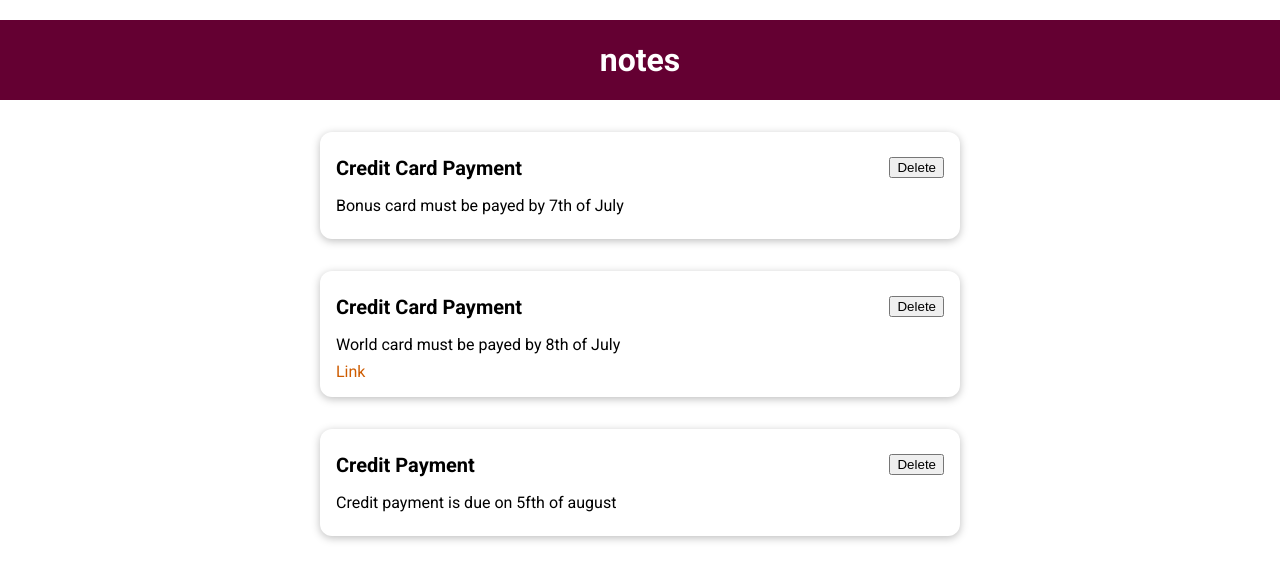
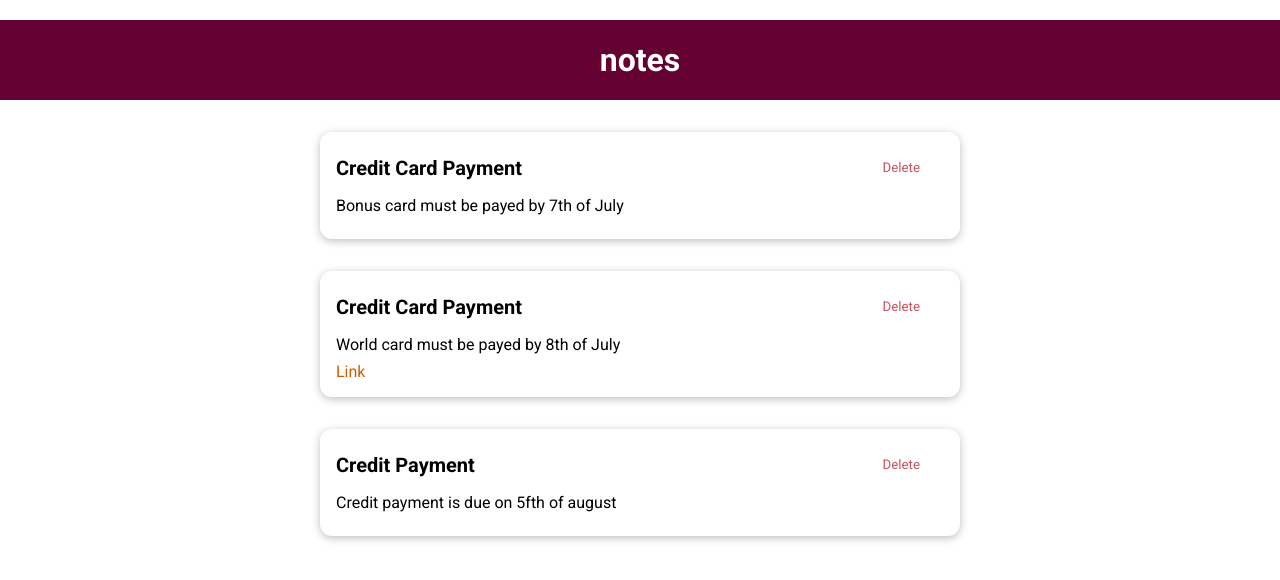
Before and after one commit to erkulm/prj-cmp-01-starting-setup, a Vue app: page / in a window 1280 px wide. Shown: the top 580 px of the page. Built offline with nearby package versions, Linux system fonts and the light colour scheme.

Commit message:
base button

```diff
--- a/src/App.vue
+++ b/src/App.vue
@@ -7,7 +7,8 @@
 </template>
 <script>
 import Note from "./components/notes/Note.vue";
-import TheHeader from './components/layouts/TheHeader.vue'
+import TheHeader from './components/layouts/TheHeader.vue';
+
 export default {
     data() {
         return {
--- /dev/null
+++ b/src/components/UI/BaseButton.vue
@@ -0,0 +1,39 @@
+<template>
+    <button :type="type" :class="mode">
+        <slot></slot>
+    </button>
+</template>
+
+<script>
+export default {
+    props: ['type', 'mode']
+}
+</script>
+
+<style scoped>
+button {
+    padding: 0.75rem 1.5rem;
+    font-family: inherit;
+    background-color: #3a0061;
+    border: 1px solid #3a0061;
+    color: white;
+    cursor: pointer;
+}
+
+button:hover,
+button:active {
+    background-color: #270041;
+    border-color: #270041;
+}
+
+.flat {
+    background-color: transparent;
+    color: #ba152bbe;
+    border: none;
+}
+
+.flat:hover,
+.flat:active {
+    background-color: #edd2ff;
+}
+</style>
--- a/src/components/notes/Note.vue
+++ b/src/components/notes/Note.vue
@@ -3,7 +3,7 @@
         <base-card>
             <header>
                 <h3>{{ note.name }}</h3>
-                <button>Delete</button>
+                <base-button mode="flat">Delete</base-button>
             </header>
             <p>
                 {{ note.description }}
@@ -16,8 +16,10 @@
 </template>
 
 <script>
+import BaseButton from '../UI/BaseButton.vue'
 
 export default {
+  components: { BaseButton },
     props: {
         note: {
             type: Object,
--- a/src/main.js
+++ b/src/main.js
@@ -1,9 +1,12 @@
 import { createApp } from 'vue';
 import App from './App.vue';
 import BaseCard from './components/UI/BaseCard.vue';
+import BaseButton from "./components/UI/BaseButton.vue";
+
 
 const app = createApp(App);
 app.component('base-card', BaseCard);
+app.component('base-button', BaseButton);
 
 
 app.mount('#app');
```
